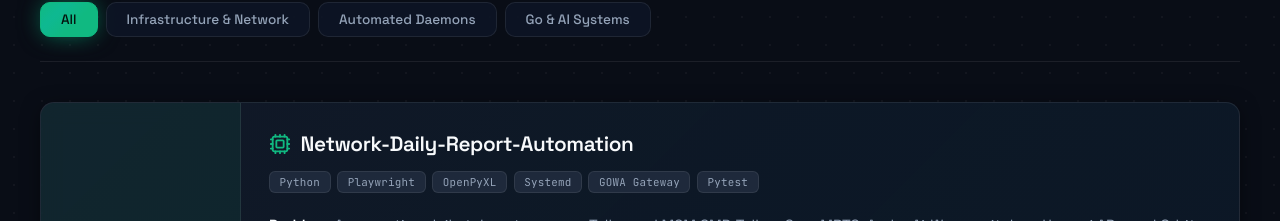
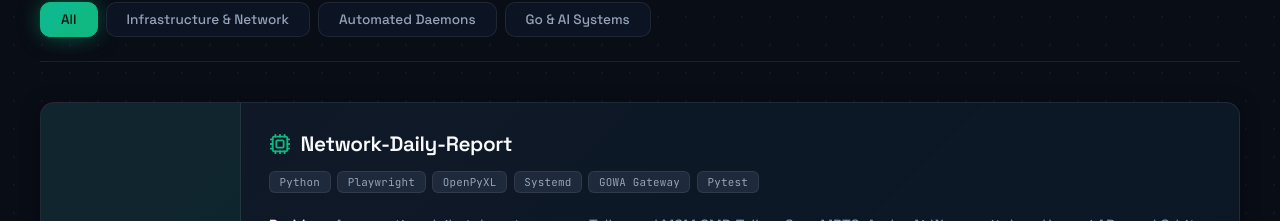
Before and after one commit to mriazh/mriazh.github.io, a React (Vite) app: page / in a window 1280 px wide. Shown: the part 2629-2850 px from the top of the page. Built offline with nearby package versions, Linux system fonts and the light colour scheme.

Commit message:
rename Network-Daily-Report + 9router-go Active Core Contributor

```diff
--- a/src/components/InteractiveTerminal.jsx
+++ b/src/components/InteractiveTerminal.jsx
@@ -31,7 +31,7 @@ const COMMANDS = {
   projects: {
     description: 'Flagship Projects',
     output: [
-      '  [01 // ORCHESTRATION] Network-Daily-Report-Automation',
+      '  [01 // ORCHESTRATION] Network-Daily-Report',
       '       Master 24/7 infra orchestrator on Debian. Aggregates Telkomsel M2M,',
       '       TelkomCare MRTG, Aruba AirWave, Huawei APs, Orbit modems →',
       '       daily Excel + WhatsApp via GOWA. Metric: 24/7 | Systemd Host',
--- a/src/data/projects.js
+++ b/src/data/projects.js
@@ -3,7 +3,7 @@ import { Server, BarChart3, GitMerge, Cpu } from 'lucide-react';
 export const projectsData = [
   {
     id: 'network-daily-report-automation',
-    title: 'Network-Daily-Report-Automation',
+    title: 'Network-Daily-Report',
     icon: Cpu,
     metric: {
       target: '24/7',
@@ -20,7 +20,7 @@ export const projectsData = [
       result:
         'Delivers automated daily Excel workbooks (multi-sheet: summary, circuits, switches, APs, modems) and technical WhatsApp broadcasts at 06:00 WIB daily. Zero manual intervention since deployment. Runs 24/7 on Debian host via systemd.',
     },
-    repoUrl: 'https://github.com/mriazh/Network-Daily-Report-Automation',
+    repoUrl: 'https://github.com/mriazh/Network-Daily-Report',
   },
   {
     id: 'mrtg-cmp',
```
